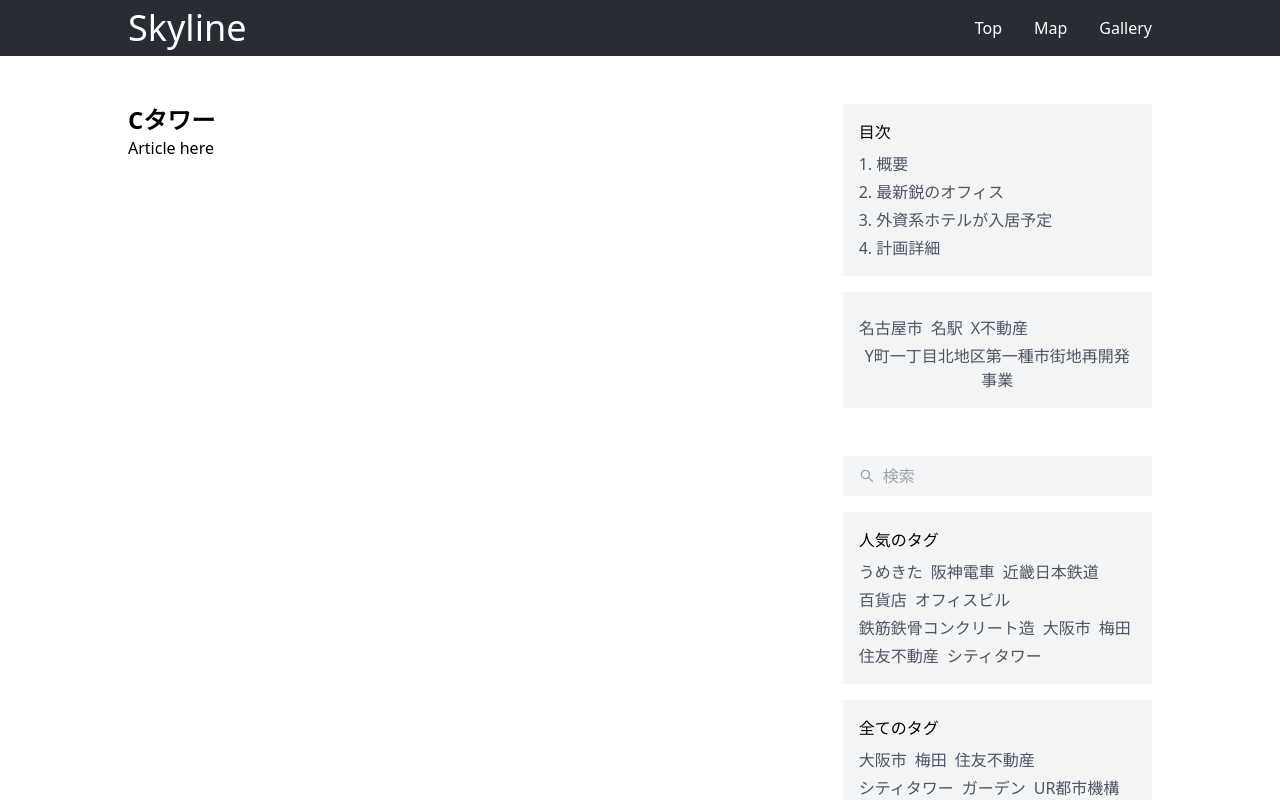
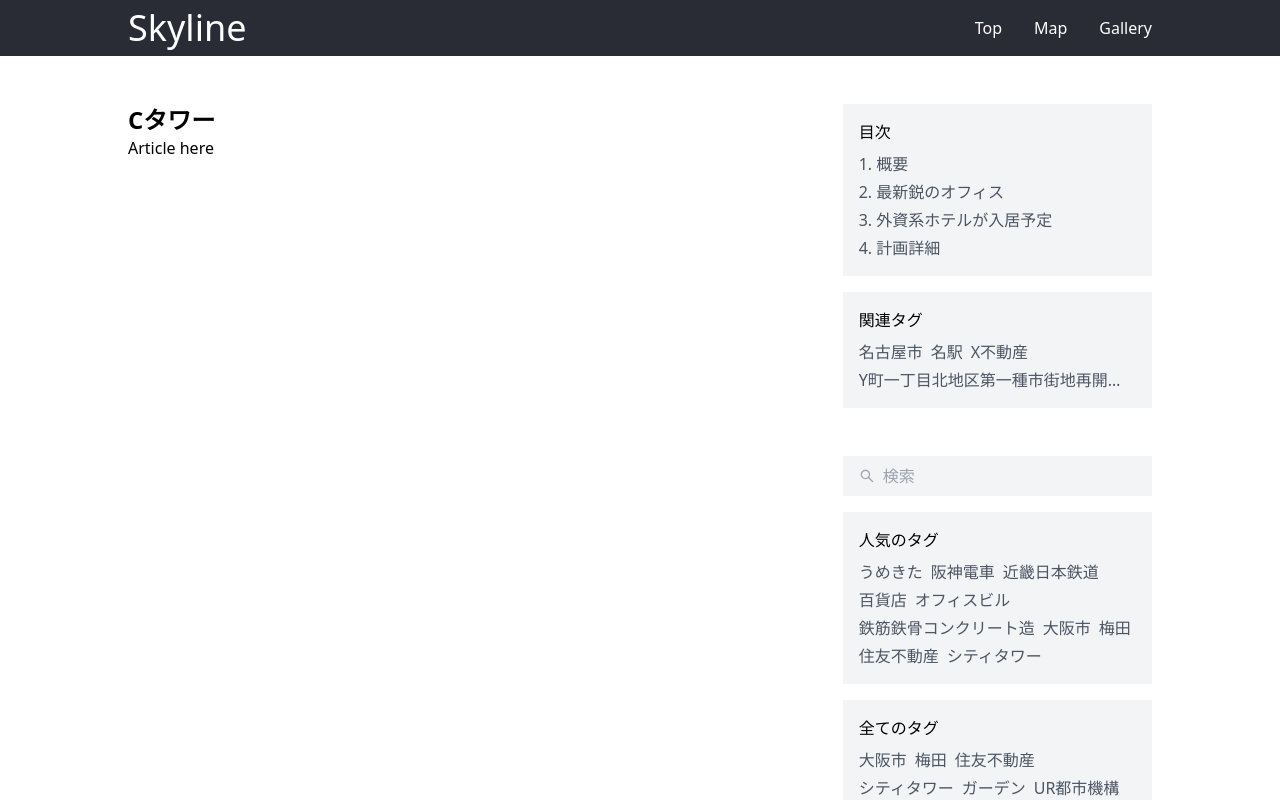
Before and after one commit to FNYukii/Skyline, a Next.js app: page /posts/04a1dd7d-3004-43bc-8937-3375ed608259 in a window 1280 px wide. Shown: the top 800 px of the page. Built offline with nearby package versions, Linux system fonts and the light colour scheme.

Commit message:
feat: TagListSectionにて、タグ名を省略するスタイルを実装

```diff
--- a/src/components/sections/TagListSection.tsx
+++ b/src/components/sections/TagListSection.tsx
@@ -19,7 +19,7 @@ function TagListSection(props: Props) {
 
 					{props.tags.map((tag, index) => (
 
-						<button key={index} className="text-gray-600 hover:underline">{tag}</button>
+						<button key={index} className="text-gray-600 hover:underline overflow-hidden text-ellipsis whitespace-nowrap">{tag}</button>
 					))}
 				</div>
 			</div>
--- a/src/pages/posts/[baseName].tsx
+++ b/src/pages/posts/[baseName].tsx
@@ -83,17 +83,17 @@ function PostPage(props: Props) {
 
 					<div className="w-2/3">
 
-						<PostSection post={props.post}/>
+						<PostSection post={props.post} />
 					</div>
 
 					<div className="w-1/3 pl-8">
 
 						<TableOfContentsSection />
-						<TagListSection tags={props.post.tags} className='mt-4' label={''} />
+						<TagListSection label={'関連タグ'} tags={props.post.tags} className='mt-4' />
 
 						<SearchSection className='mt-12' />
-						<TagListSection label="人気のタグ" className='mt-4' tags={["うめきた", "阪神電車", "近畿日本鉄道", "百貨店", "オフィスビル", "鉄筋鉄骨コンクリート造", "大阪市", "梅田", "住友不動産", "シティタワー"]}/>
-						<TagListSection label="全てのタグ" className='mt-4' tags={["大阪市", "梅田", "住友不動産", "シティタワー", "ガーデン", "UR都市機構", "阪急阪神不動産", "ジオ", "ジオグランデ", "ジオタワー", "京都", "JR西日本", "ホテルグランヴィア", "JR西日本ホテルズ", "ブリリア", "東京建物", "森ビル", "東京", "新宿", "渋谷", "六本木", "虎ノ門", "赤坂", "病院", "ホテル", "外資系ホテル", "ヒルトン", "ウォルドーフ・アストリア", "コンラッド", "ダブルツリーbyヒルトン", "谷町", "天満橋", "大阪市北区", "大阪市中央区", "東京都港区", "大阪市淀川区", "阪急電鉄", "うめきた", "阪神電車", "近畿日本鉄道", "百貨店", "オフィスビル", "鉄筋鉄骨コンクリート造"]}/>
+						<TagListSection label="人気のタグ" className='mt-4' tags={["うめきた", "阪神電車", "近畿日本鉄道", "百貨店", "オフィスビル", "鉄筋鉄骨コンクリート造", "大阪市", "梅田", "住友不動産", "シティタワー"]} />
+						<TagListSection label="全てのタグ" className='mt-4' tags={["大阪市", "梅田", "住友不動産", "シティタワー", "ガーデン", "UR都市機構", "阪急阪神不動産", "ジオ", "ジオグランデ", "ジオタワー", "京都", "JR西日本", "ホテルグランヴィア", "JR西日本ホテルズ", "ブリリア", "東京建物", "森ビル", "東京", "新宿", "渋谷", "六本木", "虎ノ門", "赤坂", "病院", "ホテル", "外資系ホテル", "ヒルトン", "ウォルドーフ・アストリア", "コンラッド", "ダブルツリーbyヒルトン", "谷町", "天満橋", "大阪市北区", "大阪市中央区", "東京都港区", "大阪市淀川区", "阪急電鉄", "うめきた", "阪神電車", "近畿日本鉄道", "百貨店", "オフィスビル", "鉄筋鉄骨コンクリート造"]} />
 					</div>
 				</div>
 			</main>
```
